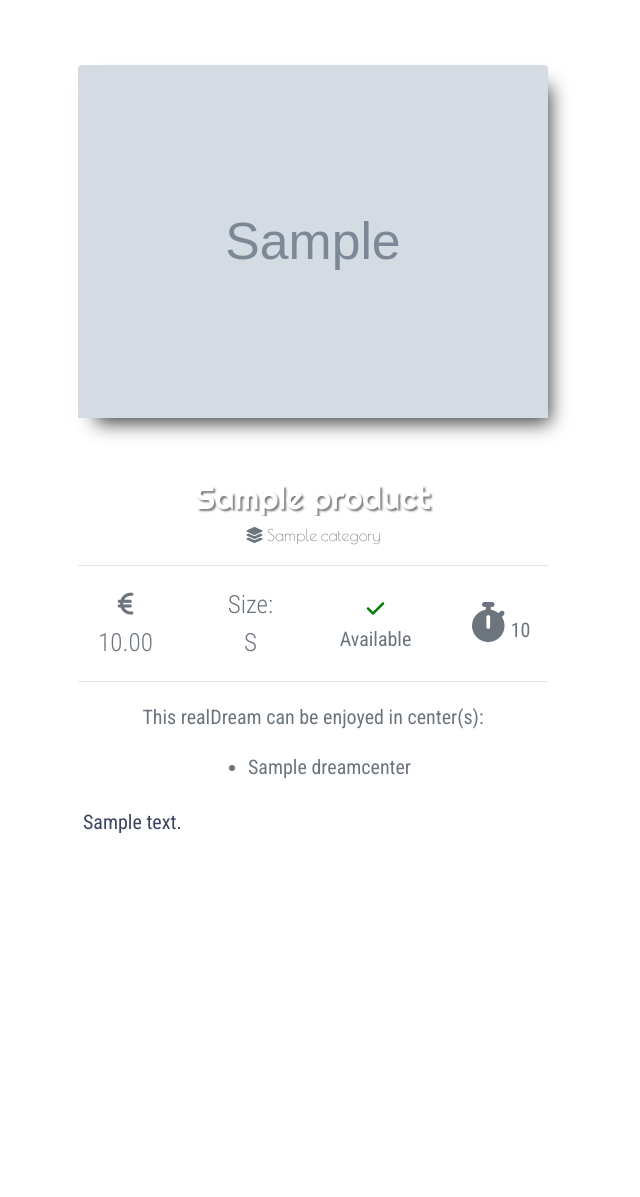
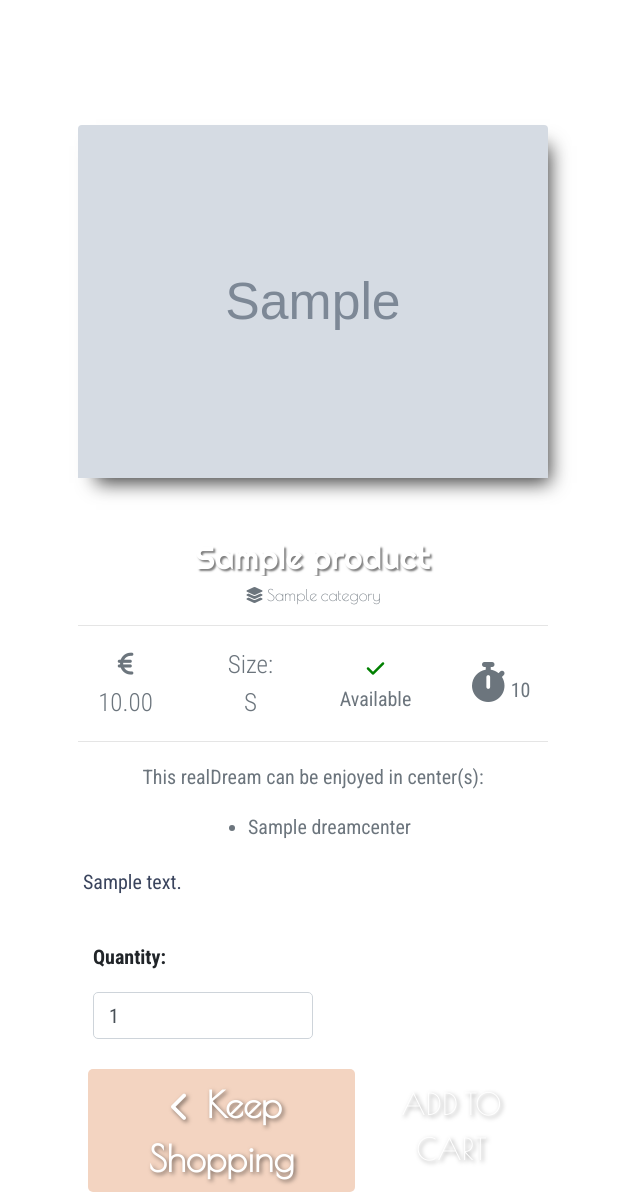
Before and after one commit to DebbieBergstrom/realDreamsCo, a Django app: template products/templates/products/product_detail.html in a window 1280 px wide. Shown: the part 219-1416 px from the top of the page, without its empty margins (327-967 px from the left). Before the commit the page ends 1053 px from the top, so only its background shows below. Run offline with Django 3.2, Linux system fonts and the light colour scheme; the template is opened without the code that fills it: values that come from a table or form of the project are taken from there, others are empty; tables that the repository leaves empty hold one stand-in row (values such as "Sample post"); grey boxes marked "Sample" are stand-in pictures; some libraries are stand-ins or nearby versions.

Commit message:
#34 feat(cart): add 'add to cart' functionality

```diff
--- a/cart/urls.py
+++ b/cart/urls.py
@@ -3,4 +3,5 @@ from . import views
 
 urlpatterns = [
     path('', views.view_cart, name='view_cart'),
+    path('add/<item_id>/', views.add_to_cart, name='add_to_cart'),
 ]
--- a/products/templates/products/product_detail.html
+++ b/products/templates/products/product_detail.html
@@ -21,7 +21,7 @@
             <div class="my-5">
                 {% if product.image %}
                 <a href="{{ product.image.url }}" target="_blank">
-                    <img class="card-img-top img-fluid product-img-shadow"
+                    <img class="card-img-top img-fluid product-img-shadow mt-5"
                         src="{{ product.image.url }}"
                         alt="{{ product.name }} Image" style="max-width: 100%;
                         height: auto;">
@@ -29,7 +29,7 @@
                 {% else %}
                 <!-- Fallback image if product.image is not available -->
                 <a href="">
-                    <img class="card-img-top img-fluid"
+                    <img class="card-img-top img-fluid mt-5"
                         src="{% static 'sparkling_dreams.webp' %}"
                         alt="Default Image" style="max-width: 100%; height:
                         auto;">
@@ -88,7 +88,52 @@
                     <p class="p-1 mt-3 product-descr">
                         {{ product.description|linebreaksbr }}
                     </p>
+                    <div class="col-12">
+                        <form class="form"
+                            action="{% url 'add_to_cart' product.id %}"
+                            method="POST">
+                            {% csrf_token %}
+                            <div class="form-row">
+                                <div class="col-12">
+                                    <p class="mt-3"><strong>Quantity:</strong>
+                                    </p>
+                                    <div class="form-group w-50">
+                                        <div class="input-group">
+                                            <input
+                                                class="form-control qty_input"
+                                                type="number" name="quantity"
+                                                value="1" min="1" max="99"
+                                                data-item_id="{{ product.id }}"
+                                                id="id_qty_{{ product.id }}">
+                                        </div>
+                                    </div>
+                                </div>
+
+                                <hr>
+                                <div class="form-row">
+                                    <div
+                                        class="col-12 d-flex justify-content-center">
+                                        <a href="{% url 'products' %}"
+                                            class="btn btn-fade mr-2">
+                                            <!-- Adjusted margin here for spacing -->
+                                            <span class="sort-nav-link">
+                                                <i
+                                                    class="fas fa-chevron-left"></i>
+                                            </span>
+                                            <span>Keep Shopping</span>
+                                        </a>
+                                        <button type="submit"
+                                            class="btn sort-nav-link text-uppercase">Add
+                                            to Cart</button>
+                                    </div>
+                                </div>
+                                <input type="hidden" name="redirect_url"
+                                    value="{{ request.path }}">
+                            </div>
+                        </form>
+                    </div>
                 </div>
             </div>
         </div>
-        {% endblock %}
+    </div>
+    {% endblock %}
```
Also changed, not shown: cart/views.py (+18 -1 lines).
